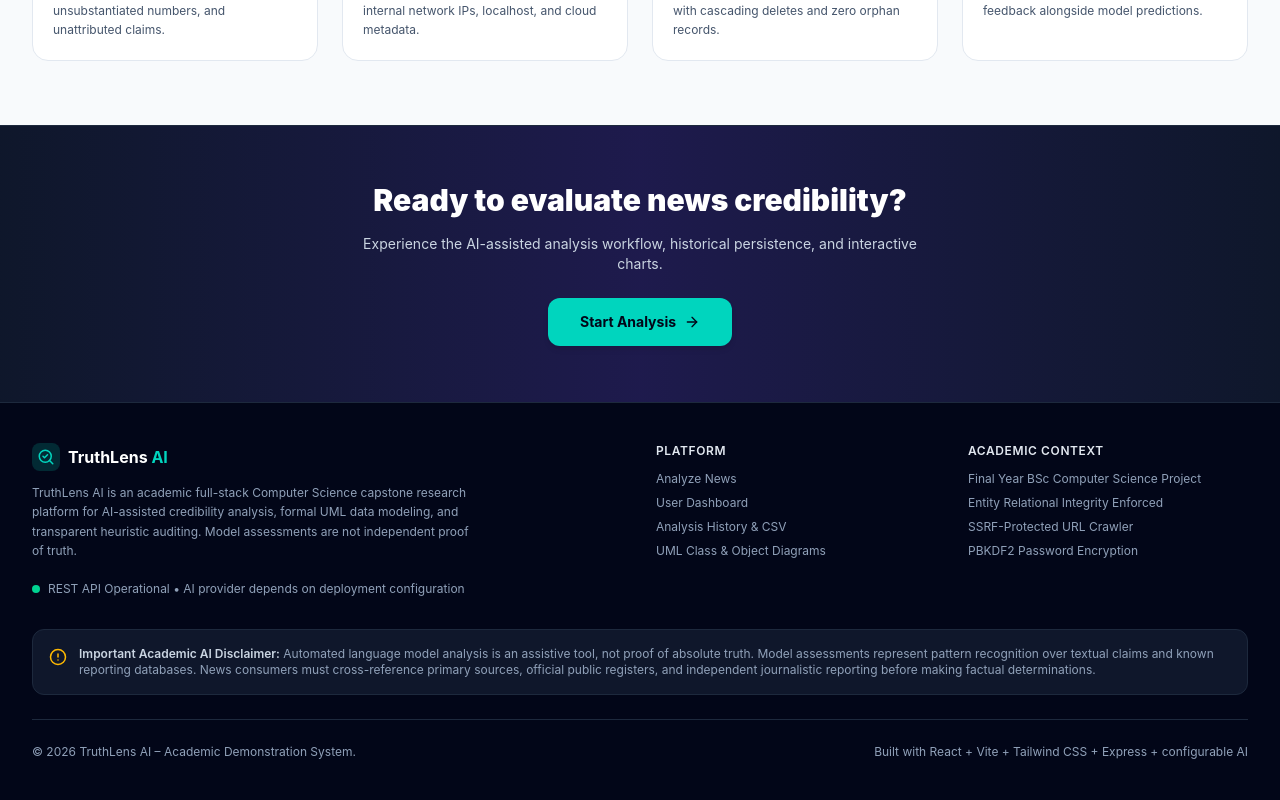
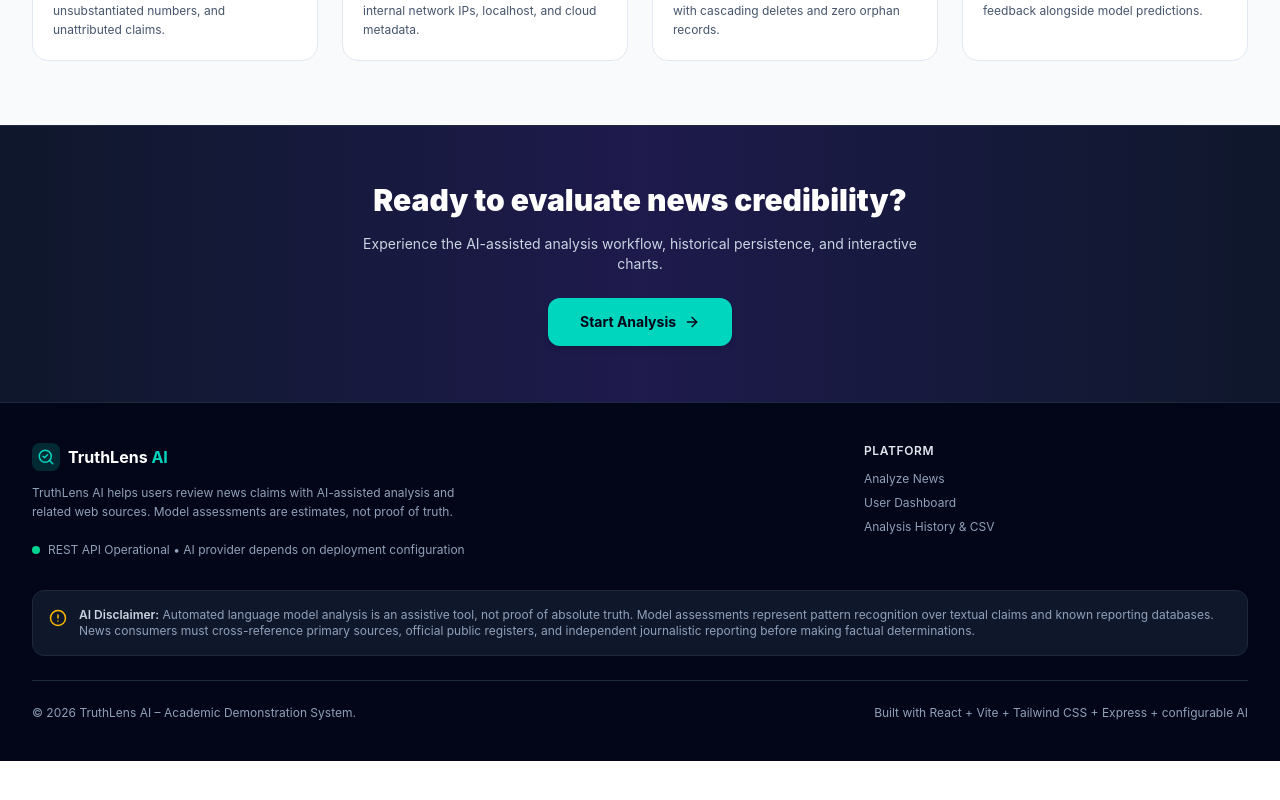
Before and after one commit to yogesh99911/fake-news-description, a React (Vite) app: page / in a window 1280 px wide. Shown: the part 2127-2927 px from the top of the page. After the commit the page ends 2888 px from the top, so only its background shows below. Built offline with nearby package versions, Linux system fonts and the light colour scheme; no server answers.

Commit message:
Remove UML and academic sections from website

```diff
--- a/src/components/Footer.tsx
+++ b/src/components/Footer.tsx
@@ -1,5 +1,5 @@
 import React from 'react';
-import { SearchCheck, Shield, BookOpen, AlertCircle } from 'lucide-react';
+import { SearchCheck, AlertCircle } from 'lucide-react';
 
 interface FooterProps {
   onNavigate: (view: string) => void;
@@ -9,7 +9,7 @@
   return (
     <footer className="w-full bg-slate-950 text-slate-400 border-t border-slate-800 text-sm">
       <div className="max-w-7xl mx-auto px-4 sm:px-6 lg:px-8 py-10">
-        <div className="grid grid-cols-1 md:grid-cols-4 gap-8 mb-8">
+        <div className="grid grid-cols-1 md:grid-cols-3 gap-8 mb-8">
           {/* Col 1: Brand & Purpose */}
           <div className="md:col-span-2 space-y-3">
             <div className="flex items-center gap-2">
@@ -21,7 +21,7 @@
               </span>
             </div>
             <p className="text-xs text-slate-400 leading-relaxed max-w-md">
-              TruthLens AI is an academic full-stack Computer Science capstone research platform for AI-assisted credibility analysis, formal UML data modeling, and transparent heuristic auditing. Model assessments are not independent proof of truth.
+              TruthLens AI helps users review news claims with AI-assisted analysis and related web sources. Model assessments are estimates, not proof of truth.
             </p>
             <div className="pt-2 flex items-center gap-2 text-xs text-slate-400">
               <span className="inline-block w-2 h-2 rounded-full bg-emerald-400 animate-pulse"></span>
@@ -59,36 +59,18 @@
                   Analysis History & CSV
                 </button>
               </li>
-              <li>
-                <button
-                  onClick={() => onNavigate('about')}
-                  className="hover:text-teal-400 transition-colors"
-                >
-                  UML Class & Object Diagrams
-                </button>
-              </li>
+
             </ul>
           </div>
 
-          {/* Col 3: Academic & Methodology */}
-          <div>
-            <h4 className="text-xs font-semibold text-slate-200 uppercase tracking-wider mb-3">
-              Academic Context
-            </h4>
-            <ul className="space-y-2 text-xs">
-              <li>Final Year BSc Computer Science Project</li>
-              <li>Entity Relational Integrity Enforced</li>
-              <li>SSRF-Protected URL Crawler</li>
-              <li>PBKDF2 Password Encryption</li>
-            </ul>
-          </div>
+
         </div>
 
         {/* Disclaimer Banner */}
         <div className="p-4 rounded-xl bg-slate-900 border border-slate-800 text-xs text-slate-400 flex items-start gap-3 mb-6">
           <AlertCircle size={18} className="text-amber-400 shrink-0 mt-0.5" />
           <div>
-            <span className="font-semibold text-slate-300">Important Academic AI Disclaimer:</span>{' '}
+            <span className="font-semibold text-slate-300">AI Disclaimer:</span>{' '}
             Automated language model analysis is an assistive tool, not proof of absolute truth. Model assessments represent pattern recognition over textual claims and known reporting databases. News consumers must cross-reference primary sources, official public registers, and independent journalistic reporting before making factual determinations.
           </div>
         </div>
```
